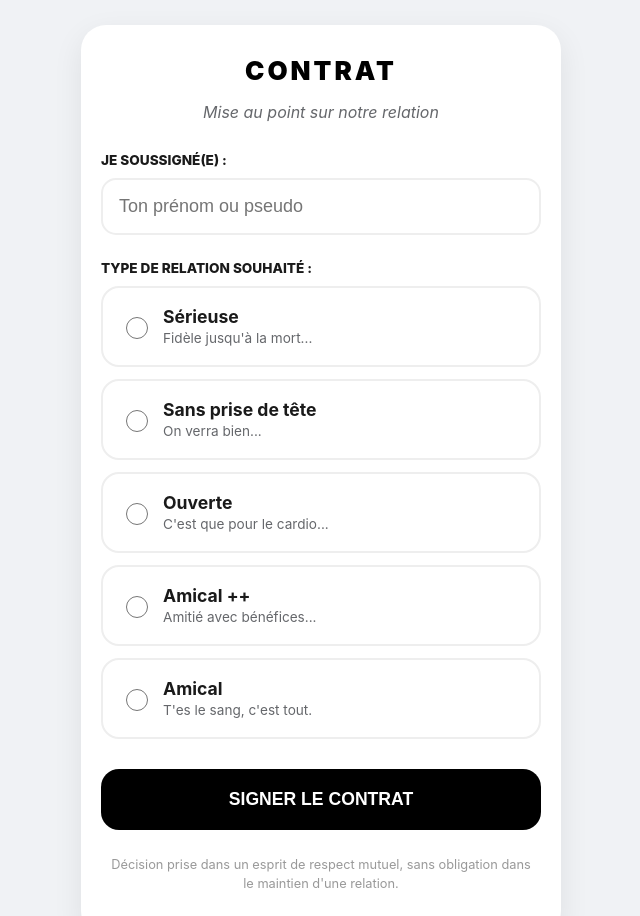
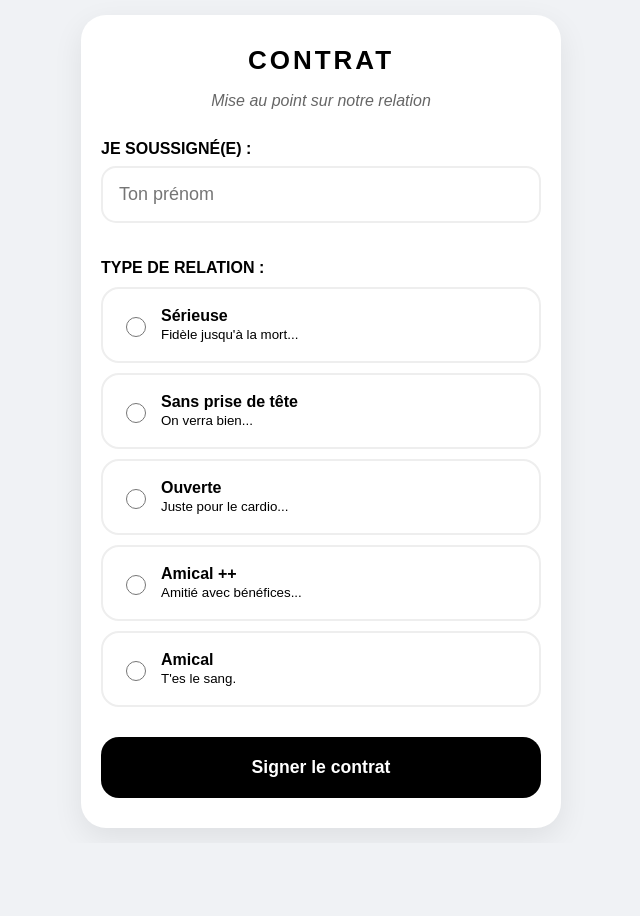
Before and after one commit to VibeProJo/Contract, a plain HTML site: page index.html in a window 1280 px wide. Shown: the top 916 px of the page, without its empty margins (319-959 px from the left). After the commit the page ends 843 px from the top, so only its background shows below. Drawn offline with Linux system fonts and the light colour scheme.

Commit message:
Update index.html

```diff
--- a/index.html
+++ b/index.html
@@ -3,153 +3,19 @@
 <head>
     <meta charset="UTF-8">
     <meta name="viewport" content="width=device-width, initial-scale=1.0, maximum-scale=1.0, user-scalable=no">
-    <title>Contrat de Mise au Point</title>
+    <title>Contrat de Relation</title>
     <style>
-        :root {
-            --primary-color: #000000;
-            --bg-color: #f0f2f5;
-            --card-bg: #ffffff;
-            --text-main: #1a1a1a;
-            --text-sub: #65676b;
-            --border-color: #eeeeee;
-        }
-
-        body {
-            font-family: -apple-system, BlinkMacSystemFont, "Segoe UI", Roboto, sans-serif;
-            background-color: var(--bg-color);
-            margin: 0;
-            display: flex;
-            justify-content: center;
-            align-items: flex-start;
-            min-height: 100vh;
-            padding: 15px;
-            box-sizing: border-box;
-        }
-
-        .card {
-            background: var(--card-bg);
-            padding: 30px 20px;
-            border-radius: 25px;
-            box-shadow: 0 10px 30px rgba(0,0,0,0.08);
-            width: 100%;
-            max-width: 480px;
-            box-sizing: border-box;
-            margin-top: 10px;
-        }
-
-        h1 {
-            text-align: center;
-            margin: 0;
-            font-size: 26px;
-            letter-spacing: 3px;
-            text-transform: uppercase;
-            font-weight: 900;
-        }
-
-        .subtitle {
-            text-align: center;
-            color: var(--text-sub);
-            font-size: 1rem;
-            margin-bottom: 30px;
-            font-style: italic;
-        }
-
-        .form-group { margin-bottom: 25px; }
-
-        label.main-label {
-            display: block;
-            font-weight: 800;
-            margin-bottom: 10px;
-            font-size: 0.85rem;
-            color: var(--text-main);
-            text-transform: uppercase;
-        }
-
-        input[type="text"] {
-            width: 100%;
-            padding: 16px;
-            border: 2px solid var(--border-color);
-            border-radius: 15px;
-            box-sizing: border-box;
-            font-size: 18px; /* Évite le zoom auto iPhone */
-            transition: border-color 0.3s;
-        }
-
-        input[type="text"]:focus {
-            outline: none;
-            border-color: var(--primary-color);
-        }
-
-        /* Liste des options */
-        .options-container {
-            display: flex;
-            flex-direction: column;
-            gap: 12px;
-            margin-bottom: 30px;
-        }
-
-        .option-card {
-            position: relative;
-            padding: 18px;
-            border: 2px solid var(--border-color);
-            border-radius: 18px;
-            cursor: pointer;
-            transition: all 0.2s ease;
-            display: flex;
-            align-items: center;
-            -webkit-tap-highlight-color: transparent;
-        }
-
-        .option-card:active { transform: scale(0.98); }
-
-        .option-card input[type="radio"] {
-            margin-right: 15px;
-            width: 22px;
-            height: 22px;
-            accent-color: var(--primary-color);
-        }
-
-        .option-info b { display: block; font-size: 1.1rem; color: var(--text-main); }
-        .option-info span { font-size: 0.85rem; color: var(--text-sub); }
-
-        /* État sélectionné */
-        .option-card.selected {
-            border-color: var(--primary-color);
-            background-color: #f9f9f9;
-            box-shadow: 0 4px 12px rgba(0,0,0,0.03);
-        }
-
-        button {
-            width: 100%;
-            padding: 20px;
-            background: var(--primary-color);
-            color: white;
-            border: none;
-            border-radius: 18px;
-            font-size: 1.1rem;
-            font-weight: bold;
-            cursor: pointer;
-            transition: background 0.3s;
-            text-transform: uppercase;
-        }
-
-        button:disabled { background: #cccccc; }
-
-        .footer-text {
-            font-size: 0.8rem;
-            color: #999;
-            text-align: center;
-            margin-top: 25px;
-            line-height: 1.5;
-            padding: 0 10px;
-        }
-
-        /* Animation de succès */
-        .success-state {
-            text-align: center;
-            padding: 50px 10px;
-        }
-        .success-icon { font-size: 60px; margin-bottom: 20px; }
+        :root { --p: #000; --bg: #f0f2f5; --txt: #1a1a1a; }
+        body { font-family: sans-serif; background: var(--bg); display: flex; justify-content: center; padding: 15px; margin: 0; }
+        .card { background: #fff; padding: 30px 20px; border-radius: 25px; box-shadow: 0 10px 30px rgba(0,0,0,0.08); width: 100%; max-width: 480px; box-sizing: border-box; }
+        h1 { text-align: center; letter-spacing: 3px; margin: 0; font-size: 26px; }
+        .subtitle { text-align: center; color: #666; font-style: italic; margin-bottom: 30px; }
+        input[type="text"] { width: 100%; padding: 16px; border: 2px solid #eee; border-radius: 15px; box-sizing: border-box; font-size: 18px; margin-bottom: 20px; }
+        .options-container { display: flex; flex-direction: column; gap: 10px; margin-bottom: 30px; }
+        .option-card { padding: 18px; border: 2px solid #eee; border-radius: 18px; cursor: pointer; display: flex; align-items: center; }
+        .option-card.selected { border-color: var(--p); background: #f9f9f9; }
+        .option-card input { margin-right: 15px; width: 20px; height: 20px; }
+        button { width: 100%; padding: 20px; background: var(--p); color: #fff; border: none; border-radius: 18px; font-size: 1.1rem; font-weight: bold; cursor: pointer; }
     </style>
 </head>
 <body>
@@ -160,64 +26,36 @@
 
         <form id="contractForm" action="https://script.google.com/macros/s/AKfycbzxKL3944awFbEH05JsYPk9xhi_iEF7p0n6LV64YzyiIhGpXTyoA3uM33vxCIGbACxI3Q/exec" method="POST" target="hidden_iframe">
 
-            <div class="form-group">
-                <label class="main-label">Je soussigné(e) :</label>
-                <input type="text" name="nom" placeholder="Ton prénom ou pseudo" required>
-            </div>
+            <label for="input_nom" style="font-weight:bold; display:block; margin-bottom:8px;">JE SOUSSIGNÉ(E) :</label>
+            <input type="text" id="input_nom" name="nom" placeholder="Ton prénom" required>
 
-            <label class="main-label">Type de relation souhaité :</label>
+            <p style="font-weight:bold; margin-bottom:10px;">TYPE DE RELATION :</p>
             <div class="options-container">
-                <label class="option-card">
-                    <input type="radio" name="relation" value="Sérieuse" required>
-                    <div class="option-info"><b>Sérieuse</b><span>Fidèle jusqu'à la mort...</span></div>
-                </label>
-                <label class="option-card">
-                    <input type="radio" name="relation" value="Sans prise de tête">
-                    <div class="option-info"><b>Sans prise de tête</b><span>On verra bien...</span></div>
-                </label>
-                <label class="option-card">
-                    <input type="radio" name="relation" value="Ouverte">
-                    <div class="option-info"><b>Ouverte</b><span>C'est que pour le cardio...</span></div>
-                </label>
-                <label class="option-card">
-                    <input type="radio" name="relation" value="Amical ++">
-                    <div class="option-info"><b>Amical ++</b><span>Amitié avec bénéfices...</span></div>
-                </label>
-                <label class="option-card">
-                    <input type="radio" name="relation" value="Amical">
-                    <div class="option-info"><b>Amical</b><span>T'es le sang, c'est tout.</span></div>
-                </label>
+                <label class="option-card"><input type="radio" name="relation" value="Sérieuse" required> <div><b>Sérieuse</b><br><small>Fidèle jusqu'à la mort...</small></div></label>
+                <label class="option-card"><input type="radio" name="relation" value="Sans prise de tête"> <div><b>Sans prise de tête</b><br><small>On verra bien...</small></div></label>
+                <label class="option-card"><input type="radio" name="relation" value="Ouverte"> <div><b>Ouverte</b><br><small>Juste pour le cardio...</small></div></label>
+                <label class="option-card"><input type="radio" name="relation" value="Amical ++"> <div><b>Amical ++</b><br><small>Amitié avec bénéfices...</small></div></label>
+                <label class="option-card"><input type="radio" name="relation" value="Amical"> <div><b>Amical</b><br><small>T'es le sang.</small></div></label>
             </div>
 
             <button type="submit" id="submitBtn" onclick="submitted=true;">Signer le contrat</button>
         </form>
-
-        <p class="footer-text">Décision prise dans un esprit de respect mutuel, sans obligation dans le maintien d'une relation.</p>
     </div>
 
     <iframe name="hidden_iframe" id="hidden_iframe" style="display:none;" onload="if(typeof submitted !== 'undefined' && submitted){showSuccess()}"></iframe>
 
     <script>
         var submitted = false;
-
-        // Effet visuel lors du clic sur une option
         const cards = document.querySelectorAll('.option-card');
         cards.forEach(card => {
             card.addEventListener('click', () => {
                 cards.forEach(c => c.classList.remove('selected'));
                 card.classList.add('selected');
-                card.querySelector('input').checked = true;
             });
         });
 
-        // Fonction déclenchée après l'envoi réussi
         function showSuccess() {
-            document.getElementById('mainContainer').innerHTML = `
-                <div class="success-state">
-                    <div class="success-icon">✅</div>
-                    <h2>C'est signé !</h2>
-                    <p style="color: #666;">Le contrat a été envoyé avec succès.<br>Tu peux fermer cet onglet.</p>
-                </div>`;
+            document.getElementById('mainContainer').innerHTML = "<div style='text-align:center;padding:50px;'><h1>✅</h1><h2>C'est signé !</h2><p>Vérifie tes mails (ou spams).</p></div>";
         }
     </script>
 </body>
```
